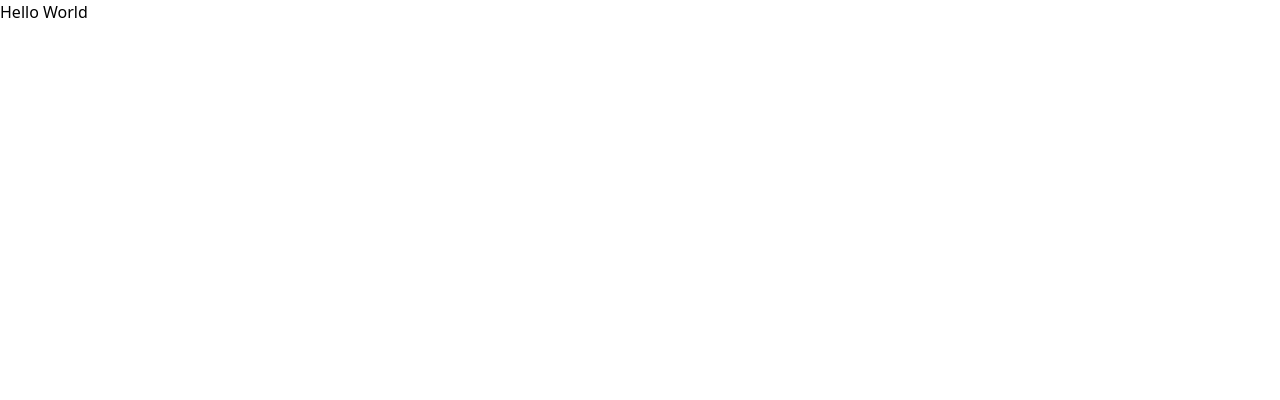
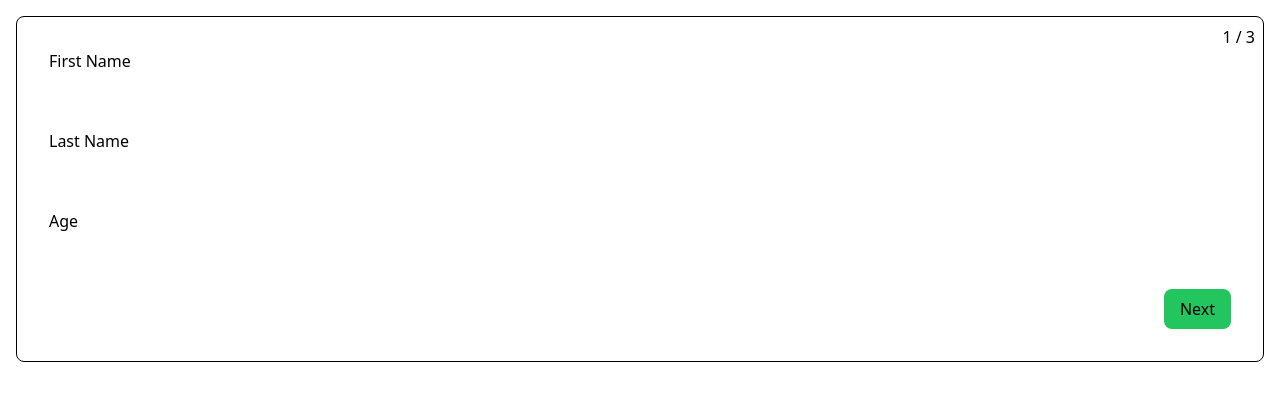
Before and after one commit to David-Koshkadze/fmt-multi-step-form, a React (Vite) app: page / in a window 1280 px wide. Shown: the top 400 px of the page. Built offline with nearby package versions, Linux system fonts and the light colour scheme.

Commit message:
form hook changes

```diff
--- /dev/null
+++ b/src/AccountForm.jsx
@@ -0,0 +1,13 @@
+import React from "react";
+import { FormWrapper } from "./FormWrapper";
+
+export function AccountForm() {
+  return (
+    <FormWrapper>
+      <label>Email</label>
+      <input type="email" autoFocus required />
+      <label>Password</label>
+      <input type="password" required />
+    </FormWrapper>
+  );
+}
--- /dev/null
+++ b/src/AddressForm.jsx
@@ -0,0 +1,13 @@
+import React from "react";
+import { FormWrapper } from "./FormWrapper";
+
+export function AddressForm() {
+  return (
+    <FormWrapper>
+      <label>Street</label>
+      <input autoFocus required type="text" />
+      <label>City</label>
+      <input required type="text" />
+    </FormWrapper>
+  );
+}
--- a/src/App.jsx
+++ b/src/App.jsx
@@ -1,8 +1,39 @@
+import { UserForm } from "./UserForm";
+import { AddressForm } from "./AddressForm";
+import { AccountForm } from "./AccountForm";
 import { useMutltiStepForm } from "./useMultiStepForm";
 
 export default function App() {
+  const { steps, currentStepIndex, step, isFirstStep, isLastStep, back, next } =
+    useMutltiStepForm([<UserForm />, <AddressForm />, <AccountForm />]);
 
   return (
-    <div>Hello World</div>
+    <div className="relative bg-white border border-black rounded-lg p-8 m-4">
+      <form>
+        <div className="absolute top-2 right-2">
+          {currentStepIndex + 1} / {steps.length}
+        </div>
+        {step}
+
+        <div className="flex gap-4 mt-4 justify-end">
+          {!isFirstStep && (
+            <button
+              type="button"
+              onClick={back}
+              className="bg-green-500 py-2 px-4 rounded-lg"
+            >
+              Back
+            </button>
+          )}
+          <button
+            type="button"
+            onClick={next}
+            className="bg-green-500 py-2 px-4 rounded-lg"
+          >
+            {!isLastStep ? "Next" : "Finish"}
+          </button>
+        </div>
+      </form>
+    </div>
   );
 }
--- /dev/null
+++ b/src/FormWrapper.jsx
@@ -0,0 +1,10 @@
+import React from "react";
+
+export function FormWrapper({ title, children }) {
+  return (
+    <>
+      <h1>{title}</h1>
+      <div className="flex flex-col gap-4">{children}</div>
+    </>
+  );
+}
--- /dev/null
+++ b/src/UserForm.jsx
@@ -0,0 +1,15 @@
+import React from "react";
+import { FormWrapper } from "./FormWrapper";
+
+export function UserForm() {
+  return (
+    <FormWrapper>
+      <label>First Name</label>
+      <input autofocus required type="text" />
+      <label>Last Name</label>
+      <input required type="text" />
+      <label>Age</label>
+      <input required min={1} type="number" />
+    </FormWrapper>
+  );
+}
--- a/src/useMultiStepForm.js
+++ b/src/useMultiStepForm.js
@@ -10,6 +10,7 @@ export function useMutltiStepForm(steps) {
     });
   }
 
+
   function back() {
     setCurrentStepIndex((i) => {
       if (i <= 0) return i;
@@ -21,12 +22,15 @@ export function useMutltiStepForm(steps) {
     setCurrentStepIndex(index);
   }
 
+
   return {
     currentStepIndex,
     step: steps[currentStepIndex],
     steps,
+    isFirstStep: currentStepIndex === 0,
+    isLastStep: currentStepIndex === steps.length - 1,
     goTo,
     next,
-    back
+    back,
   };
 }
```
